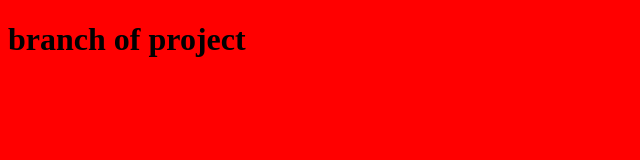
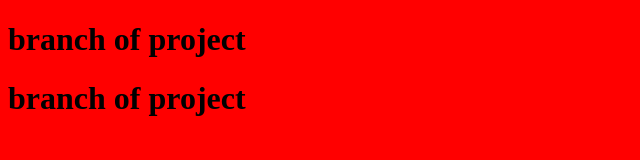
Before and after one commit to dostdar/git-test, a plain HTML site: page index.html in a window 1280 px wide. Shown: the whole page, without its empty margins (0-640 px from the left). Drawn offline with Linux system fonts and the light colour scheme.

Commit message:
change in html

```diff
--- a/index.html
+++ b/index.html
@@ -8,5 +8,6 @@
 </head>
 <body>
     <h1> branch of project </h1>
+    <h1> branch of project </h1>
 </body>
 </html>
```
